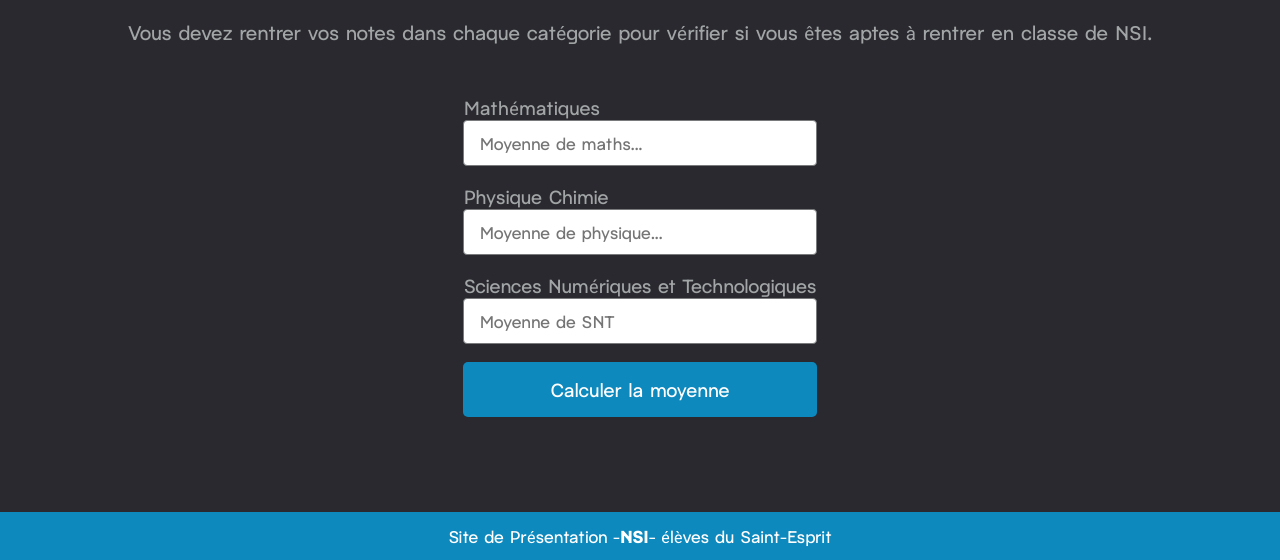
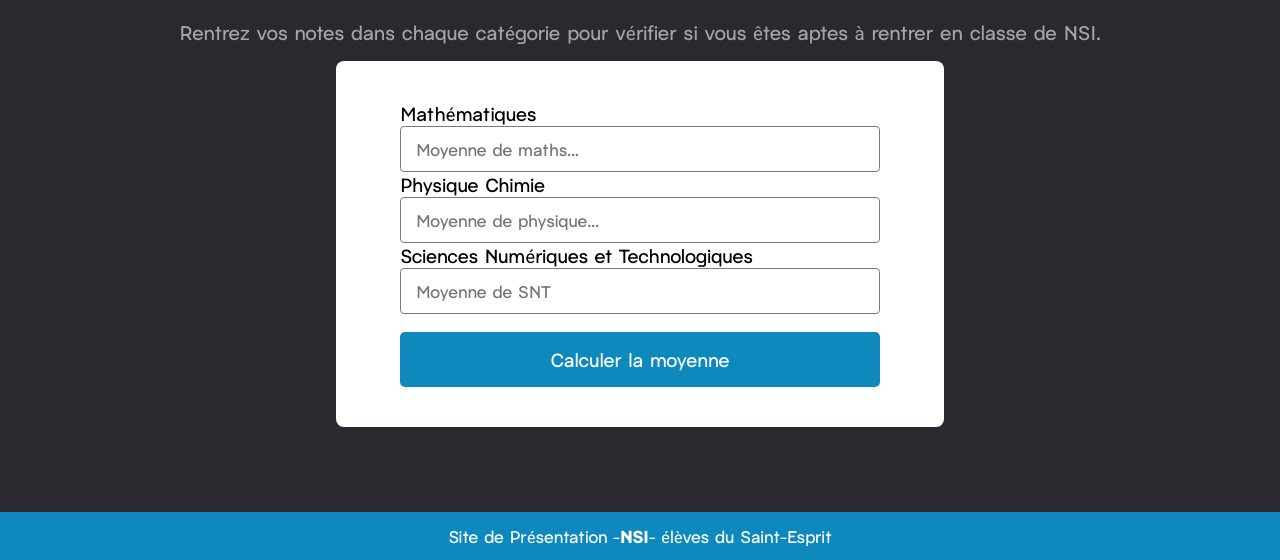
Before and after one commit to agnlt64/NSIte, a Flask app: page /moyenne/ in a window 1280 px wide. Shown: the part 240-800 px from the top of the page. Run offline with Flask 2, Linux system fonts and the light colour scheme.

Commit message:
edit contact footer and style moyenne.html

```diff
--- a/app/static/css/moyenne.css
+++ b/app/static/css/moyenne.css
@@ -11,17 +11,23 @@
     display: flex;
     flex-direction: column;
     align-items: center;
-    gap: 2em;
+    gap: 1em
 }
 
 .form {
     display: flex;
     flex-direction: column;
+    justify-content: space-between;
+    width: 30em;
+    margin: 0px auto;
+    padding: 2.5em 4em;
+    background-color: #fff;
+    border-radius: var(--rounded);
 }
 
 .form label {
     font-size: large;
-    margin-top: 1em;
+    color: #000;
 }
 
 .form button {
--- a/app/templates/contact.html
+++ b/app/templates/contact.html
@@ -30,5 +30,5 @@ Contactez-nous
 {% endblock %}
 
 {% block footer %}
-<footer class="footer-sticky">Site de Présentation - <strong>NSI</strong> - élèves du Saint-Esprit</footer>
+<footer class="footer">Site de Présentation - <strong>NSI</strong> - élèves du Saint-Esprit</footer>
 {% endblock %}
--- a/app/templates/moyenne.html
+++ b/app/templates/moyenne.html
@@ -13,7 +13,7 @@ Contrainte
 {% endblock %}
 
 {% block content %}
-<h3 class="subtitle">Vous devez rentrer vos notes dans chaque catégorie pour vérifier si vous êtes aptes à rentrer en classe de NSI.</h3>
+<h3 class="subtitle">Rentrez vos notes dans chaque catégorie pour vérifier si vous êtes aptes à rentrer en classe de NSI.</h3>
 <div class="form">
     <label for="maths">Mathématiques</label>
     <input type="text" name="maths" id="maths" placeholder="Moyenne de maths..." required>
```
